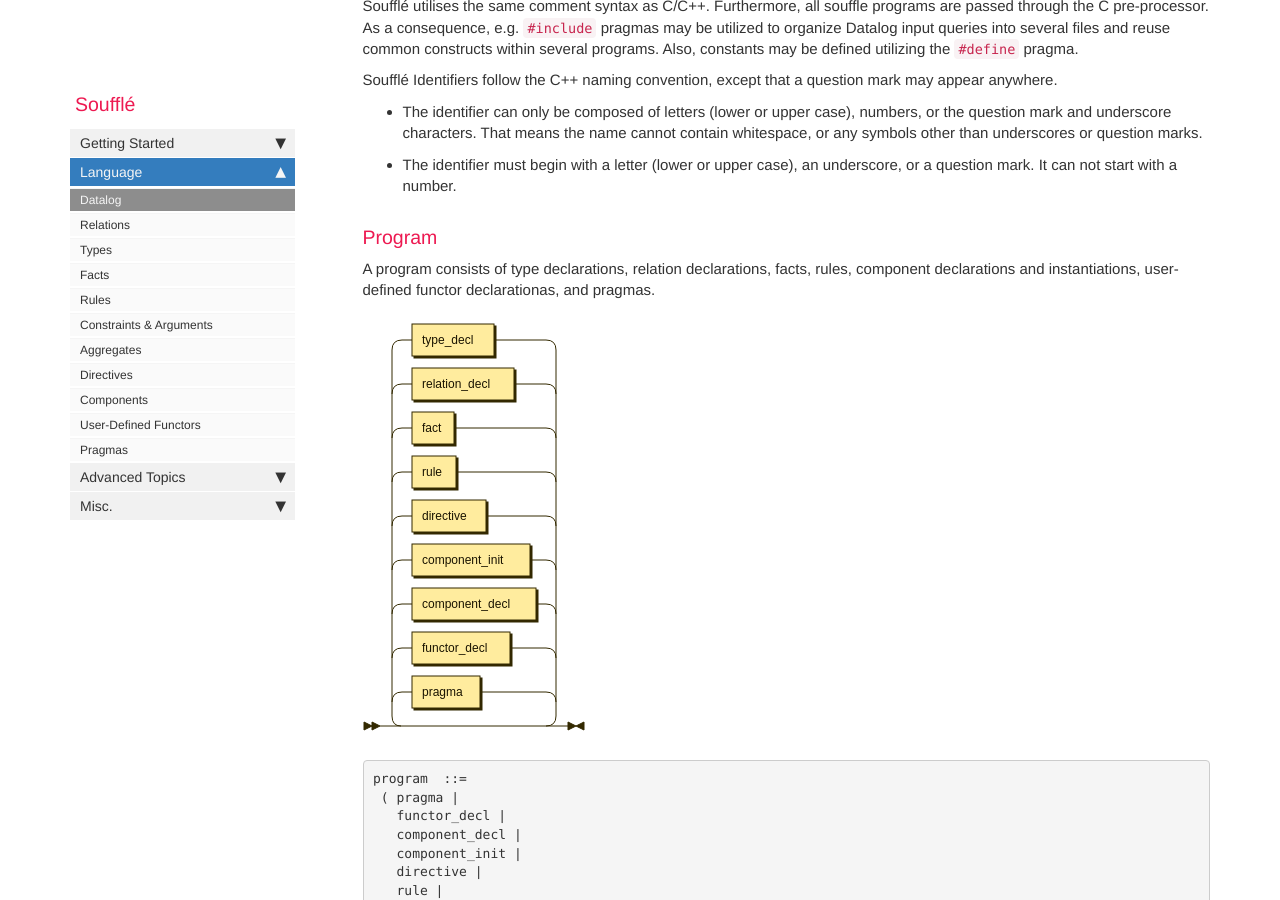
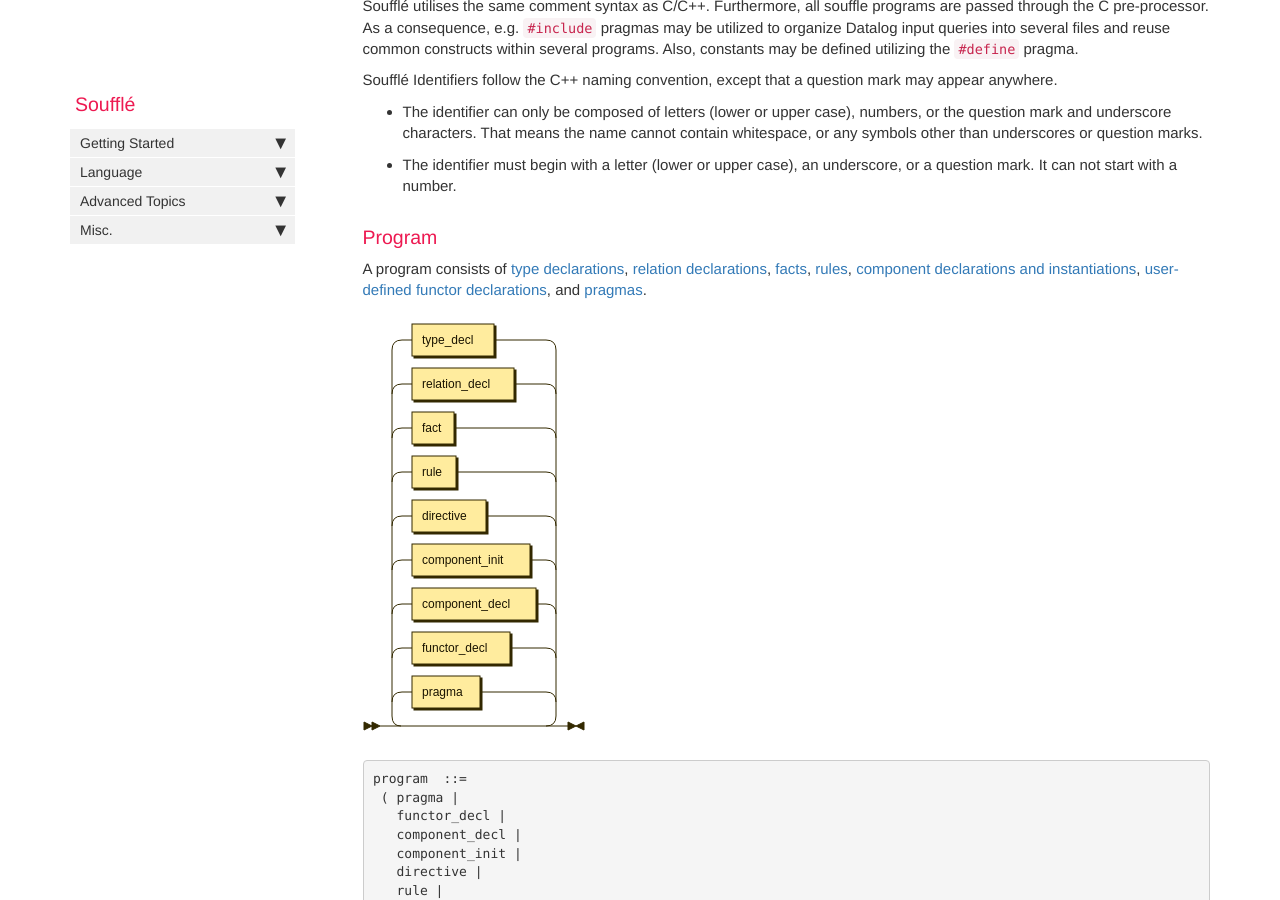
Before and after one commit to souffle-lang/souffle-lang.github.io, a Jekyll site: the page built from pages/docs/datalog.md, in a window 1280 px wide and 900 px high, scrolled down 4847 px. Built offline with Jekyll 4.4.1, drawn with Linux system fonts in a browser that asks for light colours; comment, search, counter and statistics services are not loaded.

Commit message:
Update datalog.md

```diff
--- a/pages/docs/datalog.md
+++ b/pages/docs/datalog.md
@@ -1,6 +1,6 @@
 ---
-title: Datalog
-permalink: /datalog
+title: Program
+permalink: /program
 sidebar: docs_sidebar
 folder: docs
 ---
@@ -208,7 +208,7 @@ Soufflé Identifiers follow the C++ naming convention, except that a question ma
 
 ### Program
 
-A program consists of type declarations, relation declarations, facts, rules, component declarations and instantiations, user-defined functor declarationas, and pragmas.
+A program consists of [type declarations](types), [relation declarations](relations), [facts](facts), [rules](rules), [component declarations and instantiations](components), [user-defined functor declarations](functors), and [pragmas](pragmas).
 
 ![Program](https://souffle-lang.github.io/img/program.svg)
 
```
